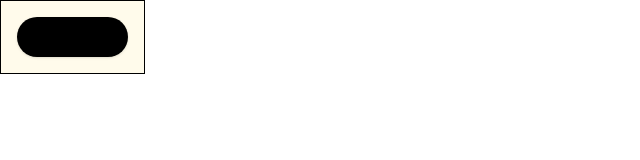
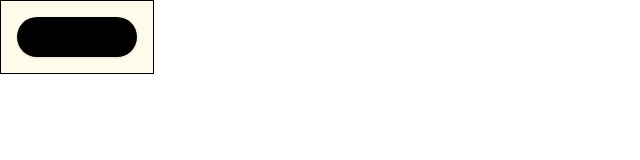
Before and after one commit to gmoraes-code/Svelte-Studies-2025, a SvelteKit app: page / in a window 1280 px wide. Shown: the top 160 px of the page, without its empty margins (0-640 px from the left). Built offline with nearby package versions, Linux system fonts and the light colour scheme.

Commit message:
some small changes

```diff
--- a/src/routes/+page.svelte
+++ b/src/routes/+page.svelte
@@ -5,6 +5,6 @@
     class="bg-amber-50 p-4 border"
     onclick={() => console.log("Hello, World! That's a test")}>
     <div class="rounded-full flex px-5 py-2 bg-black shadow-sm">
-        <h1 class="font-bold">Click Me!</h1>
+        <h1 class="font-bold">Click MeE!</h1>
     </div>
 </button>
```
